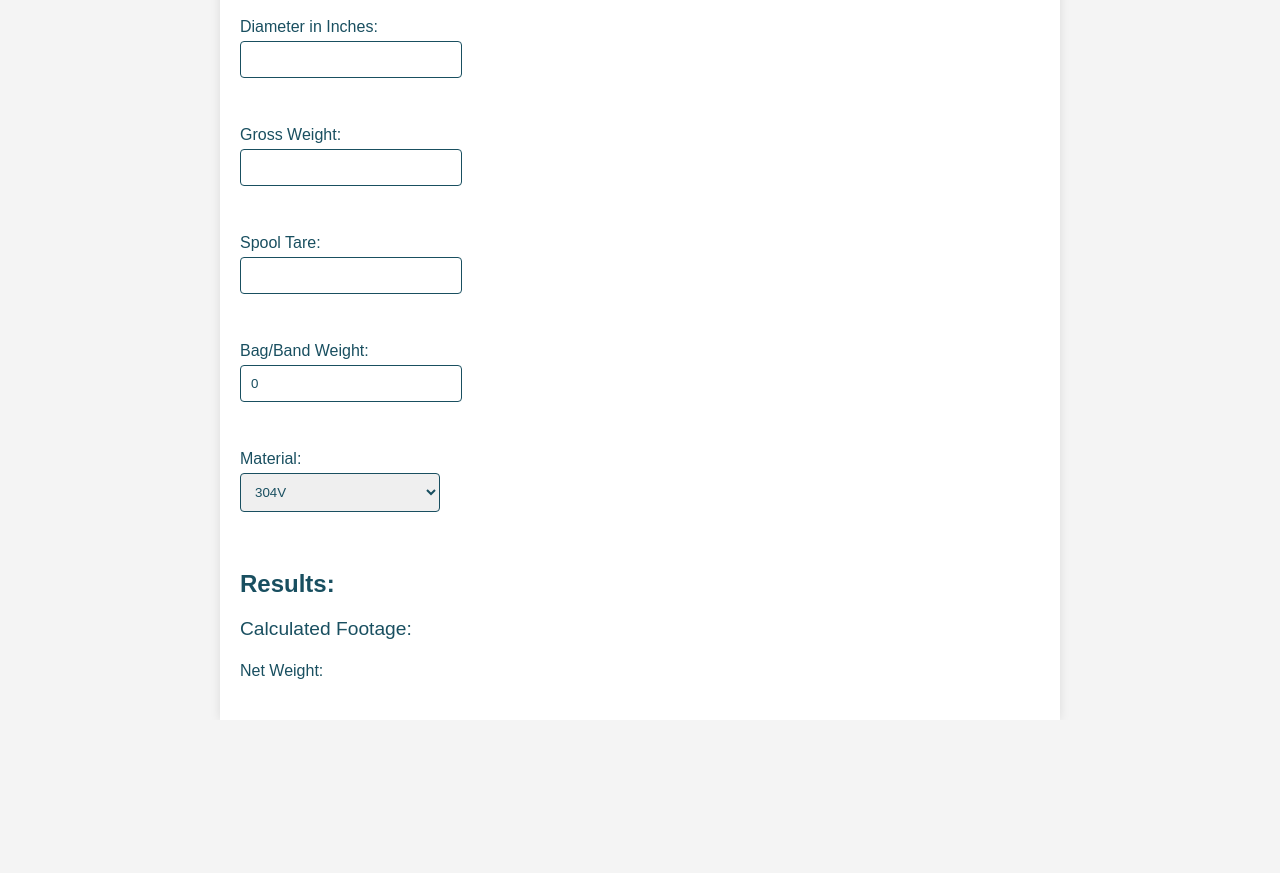
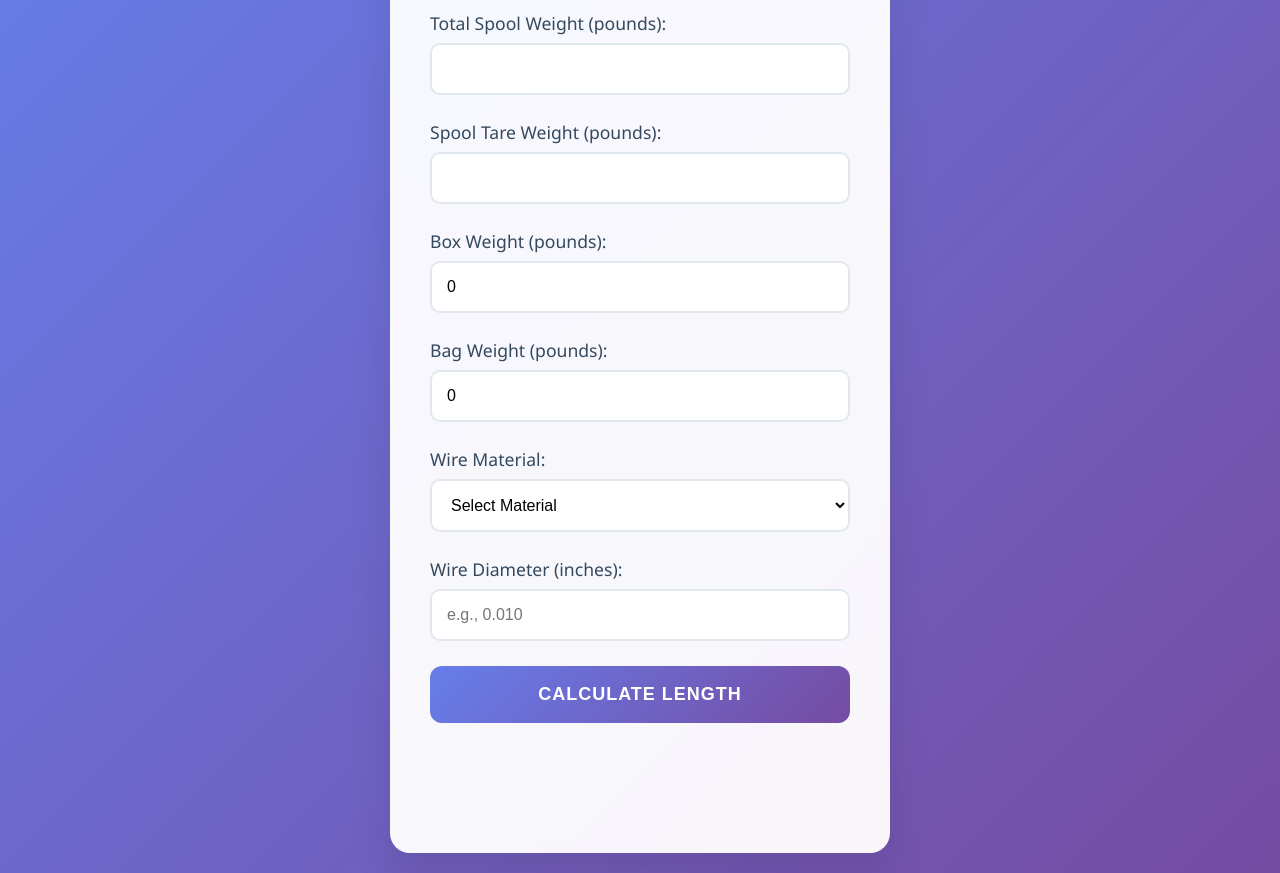
Before and after one commit to jrodricks/HowMuchWire, a plain HTML site: page index.html in a window 1280 px wide. Shown: the part 127-1000 px from the top of the page. Before the commit the page ends 847 px from the top, so only its background shows below. Drawn offline with Linux system fonts and the light colour scheme.

Commit message:
Update index.html

```diff
--- a/index.html
+++ b/index.html
@@ -3,113 +3,244 @@
 <head>
     <meta charset="UTF-8">
     <meta name="viewport" content="width=device-width, initial-scale=1.0">
-    <title>Footage Calculator</title>
+    <title>Wire Length Calculator</title>
     <style>
-        body {
-            font-family: Arial, sans-serif;
-
-            background-color: #f4f4f4;
-            color: #194f60;
+        * {
             margin: 0;
             padding: 0;
+            box-sizing: border-box;
         }
+
+        body {
+            font-family: 'Segoe UI', Tahoma, Geneva, Verdana, sans-serif;
+            background: linear-gradient(135deg, #667eea 0%, #764ba2 100%);
+            min-height: 100vh;
+            display: flex;
+            align-items: center;
+            justify-content: center;
+            padding: 20px;
+        }
+
         .container {
-            max-width: 800px;
-            margin: 0 auto;
-            padding: 20px;
-            background-color: #fff;
-            box-shadow: 0 0 10px rgba(0, 0, 0, 0.1);
+            background: rgba(255, 255, 255, 0.95);
+            backdrop-filter: blur(10px);
+            border-radius: 20px;
+            padding: 40px;
+            box-shadow: 0 20px 40px rgba(0, 0, 0, 0.1);
+            max-width: 500px;
+            width: 100%;
+            transform: translateY(0);
+            transition: all 0.3s ease;
         }
+
+        .container:hover {
+            transform: translateY(-5px);
+            box-shadow: 0 25px 50px rgba(0, 0, 0, 0.15);
+        }
+
         h1 {
-            color: #fcb900;
-	    font-size: 50px;
             text-align: center;
-	    font-weight: 100;
+            color: #2c3e50;
+            margin-bottom: 30px;
+            font-size: 2.2em;
+            font-weight: 300;
         }
+
+        .form-group {
+            margin-bottom: 25px;
+        }
+
         label {
             display: block;
-            margin: 10px 0 5px;
+            margin-bottom: 8px;
+            color: #34495e;
+            font-weight: 500;
+            font-size: 1.1em;
         }
+
         input, select {
-            width: 25%;
-            padding: 10px;
-            margin-bottom: 20px;
-            border: 1px solid #194f60;
-            border-radius: 4px;
-	    color: #194f60;
+            width: 100%;
+            padding: 15px;
+            border: 2px solid #e1e8ed;
+            border-radius: 10px;
+            font-size: 16px;
+            transition: all 0.3s ease;
+            background: white;
         }
-        button {
-            background-color: #194f60;
-            color: #194f60;
-            padding: 10px 20px;
+
+        input:focus, select:focus {
+            outline: none;
+            border-color: #667eea;
+            box-shadow: 0 0 0 3px rgba(102, 126, 234, 0.1);
+            transform: translateY(-2px);
+        }
+
+        .calculate-btn {
+            width: 100%;
+            padding: 18px;
+            background: linear-gradient(135deg, #667eea 0%, #764ba2 100%);
+            color: white;
             border: none;
-            border-radius: 4px;
+            border-radius: 12px;
+            font-size: 18px;
+            font-weight: 600;
             cursor: pointer;
+            transition: all 0.3s ease;
+            text-transform: uppercase;
+            letter-spacing: 1px;
         }
-        button:hover {
-            background-color: #194f60;
+
+        .calculate-btn:hover {
+            transform: translateY(-3px);
+            box-shadow: 0 15px 30px rgba(102, 126, 234, 0.4);
         }
-        .results {
-            margin-top: 20px;
+
+        .calculate-btn:active {
+            transform: translateY(-1px);
         }
-        .results p {
-            font-size: 1.2em;
+
+        .result {
+            margin-top: 30px;
+            padding: 25px;
+            text-align: center;
+            font-size: 1.5em;
+            color: black;
+            font-weight: bold;
+            min-height: 60px;
+            display: flex;
+            align-items: center;
+            justify-content: center;
+        }
+
+        .wire-specs {
+            background: #f8f9fa;
+            border-radius: 10px;
+            padding: 15px;
+            margin-top: 15px;
+            font-size: 0.9em;
+            color: #6c757d;
+        }
+
+        @media (max-width: 600px) {
+            .container {
+                padding: 25px;
+            }
+
+            h1 {
+                font-size: 1.8em;
+            }
         }
     </style>
-    <script>
-        function calculateFootage() {
-            // Get input values
-            const diameter = parseFloat(document.getElementById('diameter').value);
-            const grossWeight = parseFloat(document.getElementById('grossWeight').value);
-            const spoolTare = parseFloat(document.getElementById('spoolTare').value);
-            const bagBandWeight = parseFloat(document.getElementById('bagBandWeight').value);
-            const metalValue = parseFloat(document.getElementById('metal').value);
-
-            // Calculate Net Weight
-            const netWeight = grossWeight - spoolTare - bagBandWeight;
-            document.getElementById('netWeight').innerText = netWeight.toFixed(5);
-
-            // Calculate Measured Volume
-            const measuredVolume = netWeight / metalValue;
-
-            // Calculate Radius
-            const radius = diameter / 2;
-
-            // Calculate Height (Calculated Footage)
-            const calculatedFootage = (measuredVolume / (3.14159 * (radius * radius)))/12;
-            document.getElementById('calculatedFootage').innerText = calculatedFootage.toFixed(0);
-        }
-    </script>
 </head>
 <body>
     <div class="container">
-        <h1>Footage Calculator</h1>
-        <label for="diameter">Diameter in Inches:</label>
-        <input type="number" id="diameter" name="diameter" oninput="calculateFootage()"><br><br>
+        <h1>Wire Length Calculator</h1>
 
-        <label for="grossWeight">Gross Weight:</label>
-        <input type="number" id="grossWeight" name="grossWeight" oninput="calculateFootage()"><br><br>
+        <form id="wireForm">
+            <div class="form-group">
+                <label for="totalWeight">Total Spool Weight (pounds):</label>
+                <input type="number" id="totalWeight" step="0.01" required>
+            </div>
 
-        <label for="spoolTare">Spool Tare:</label>
-        <input type="number" id="spoolTare" name="spoolTare" oninput="calculateFootage()"><br><br>
+            <div class="form-group">
+                <label for="spoolWeight">Spool Tare Weight (pounds):</label>
+                <input type="number" id="spoolWeight" step="0.01" required>
+            </div>
 
-        <label for="bagBandWeight">Bag/Band Weight:</label>
-        <input type="number" id="bagBandWeight" name="bagBandWeight" value="0" oninput="calculateFootage()"><br><br>
+            <div class="form-group">
+                <label for="boxWeight">Box Weight (pounds):</label>
+                <input type="number" id="boxWeight" step="0.01" value="0">
+            </div>
 
-        <label for="metal">Material:</label>
-        <select id="metal" name="metal" oninput="calculateFootage()">
-            <option value="0.286">304V</option>
-            <option value="0.233021">Nitinol</option>
-            <option value="0.3217">Silver Plated Copper</option>
-            <option value="0.324">Copper</option>
-            <option value="0.30476">NiCra</option>
-        </select><br><br>
+            <div class="form-group">
+                <label for="bagWeight">Bag Weight (pounds):</label>
+                <input type="number" id="bagWeight" step="0.01" value="0">
+            </div>
 
-        <div class="results">
-            <h2>Results:</h2>
-            <p>Calculated Footage: <span id="calculatedFootage"></span></p>
-            <p><small>Net Weight: <span id="netWeight"></span></small></p>
-        </div>
+            <div class="form-group">
+                <label for="material">Wire Material:</label>
+                <select id="material" required>
+                    <option value="">Select Material</option>
+                    <option value="304v">304V</option>
+                    <option value="nitinol">Nitinol</option>
+                    <option value="silver_plated_copper">Silver Plated Copper</option>
+                    <option value="nicra">NiCra</option>
+                </select>
+            </div>
+
+            <div class="form-group">
+                <label for="diameter">Wire Diameter (inches):</label>
+                <input type="number" id="diameter" step="0.0001" placeholder="e.g., 0.010" required>
+            </div>
+
+            <button type="button" class="calculate-btn" onclick="calculateWireLength()">Calculate Length</button>
+        </form>
+
+        <div id="result" class="result"></div>
     </div>
+
+    <script>
+        // Material densities in pounds per cubic inch
+        const materialDensities = {
+            '304v': 0.286,
+            'nitinol': 0.233021,
+            'silver_plated_copper': 0.321815,
+            'nicra': 0.30476
+        };
+
+        function calculateWireLength() {
+            const totalWeight = parseFloat(document.getElementById('totalWeight').value);
+            const spoolWeight = parseFloat(document.getElementById('spoolWeight').value);
+            const boxWeight = parseFloat(document.getElementById('boxWeight').value) || 0;
+            const bagWeight = parseFloat(document.getElementById('bagWeight').value) || 0;
+            const material = document.getElementById('material').value;
+            const diameter = parseFloat(document.getElementById('diameter').value);
+
+            const resultDiv = document.getElementById('result');
+
+            // Clear previous result
+            resultDiv.innerHTML = '';
+
+            // Validate inputs
+            if (!totalWeight || !spoolWeight || !material || !diameter) {
+                resultDiv.innerHTML = 'Please fill in all required fields';
+                return;
+            }
+
+            const totalTareWeight = spoolWeight + boxWeight + bagWeight;
+
+            if (totalWeight <= totalTareWeight) {
+                resultDiv.innerHTML = 'Total weight must be greater than combined tare weights';
+                return;
+            }
+
+            if (diameter <= 0) {
+                resultDiv.innerHTML = 'Diameter must be greater than 0';
+                return;
+            }
+
+            // Calculate net wire weight in pounds
+            const wireWeight = totalWeight - totalTareWeight;
+
+            // Get material density (lbs/cubic inch)
+            const density = materialDensities[material];
+
+            // Calculate wire cross-sectional area (square inches)
+            const radius = diameter / 2;
+            const crossSectionalArea = Math.PI * radius * radius;
+
+            // Calculate volume of wire (cubic inches)
+            const wireVolume = wireWeight / density;
+
+            // Calculate length (inches)
+            const lengthInches = wireVolume / crossSectionalArea;
+
+            // Convert to feet and round to nearest whole number
+            const lengthFeet = Math.round(lengthInches / 12);
+
+            // Display result
+            resultDiv.innerHTML = lengthFeet + ' feet';
+        }
+    </script>
 </body>
 </html>
```
